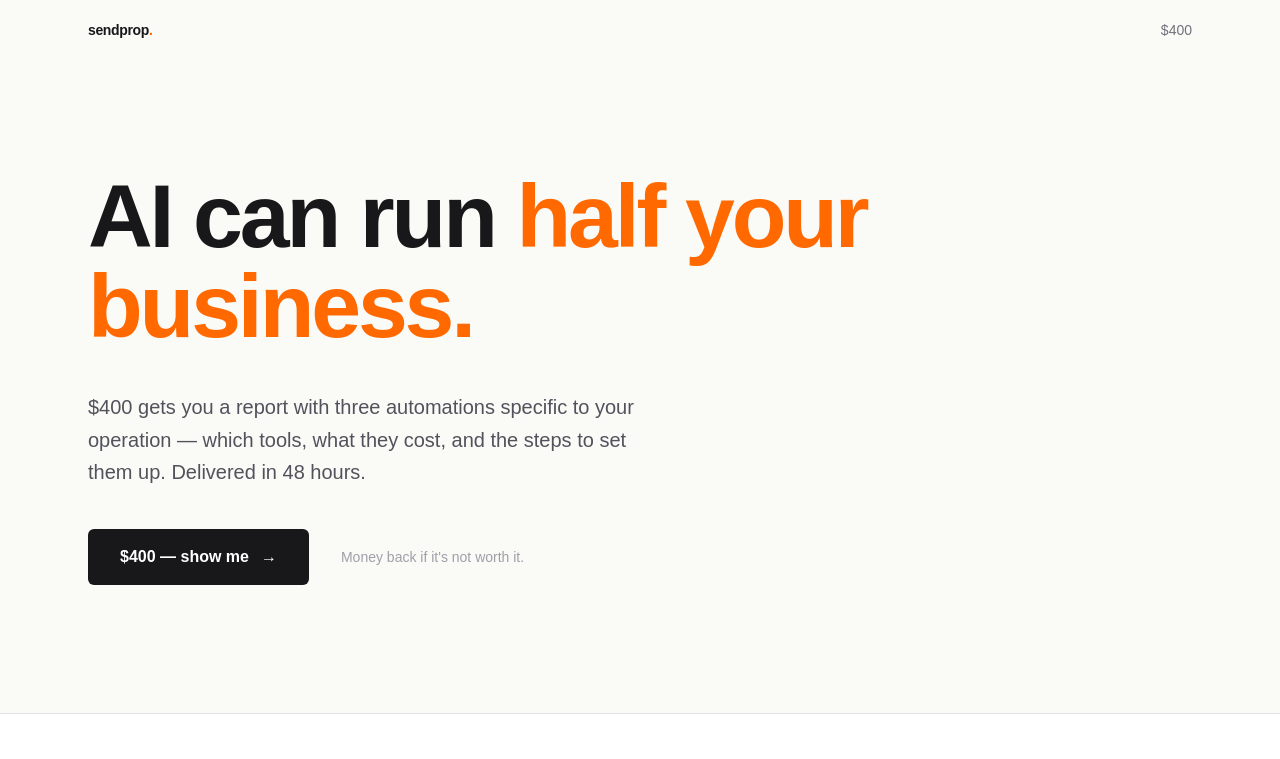
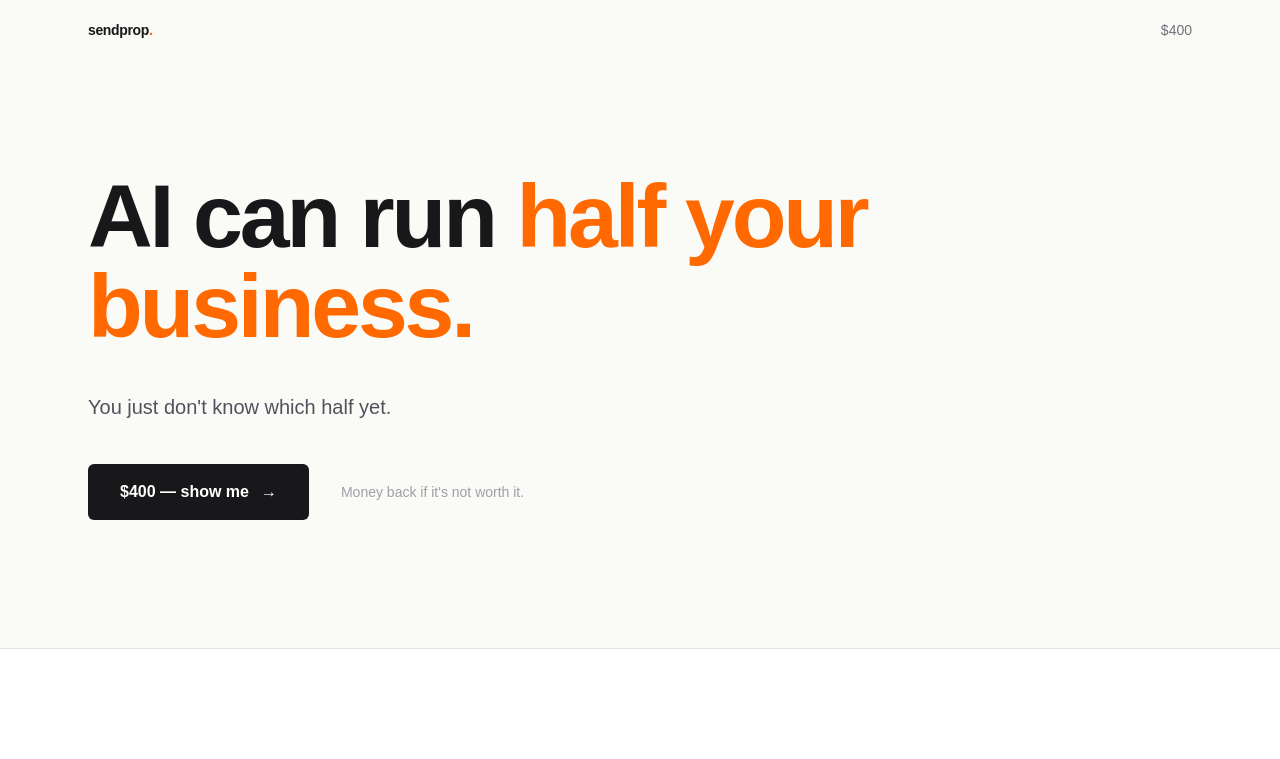
Before and after one commit to jefdiesel/sendprop, a Next.js app: page / in a window 1280 px wide. Shown: the top 759 px of the page. Built offline with nearby package versions, Linux system fonts and the light colour scheme.

Commit message:
Sub-copy: one line, all suspense
"You just don't know which half yet."

Co-Authored-By: Claude Opus 4.6 (1M context) <noreply@anthropic.com>

```diff
--- a/src/app/page.tsx
+++ b/src/app/page.tsx
@@ -29,9 +29,7 @@ export default function HomePage() {
         </h1>
 
         <p className="mt-10 max-w-xl text-xl leading-relaxed text-zinc-600">
-          $400 gets you a report with three automations specific
-          to your operation &mdash; which tools, what they cost,
-          and the steps to set them up. Delivered in 48 hours.
+          You just don&apos;t know which half yet.
         </p>
 
         <div className="mt-10 flex items-center gap-8">
```
